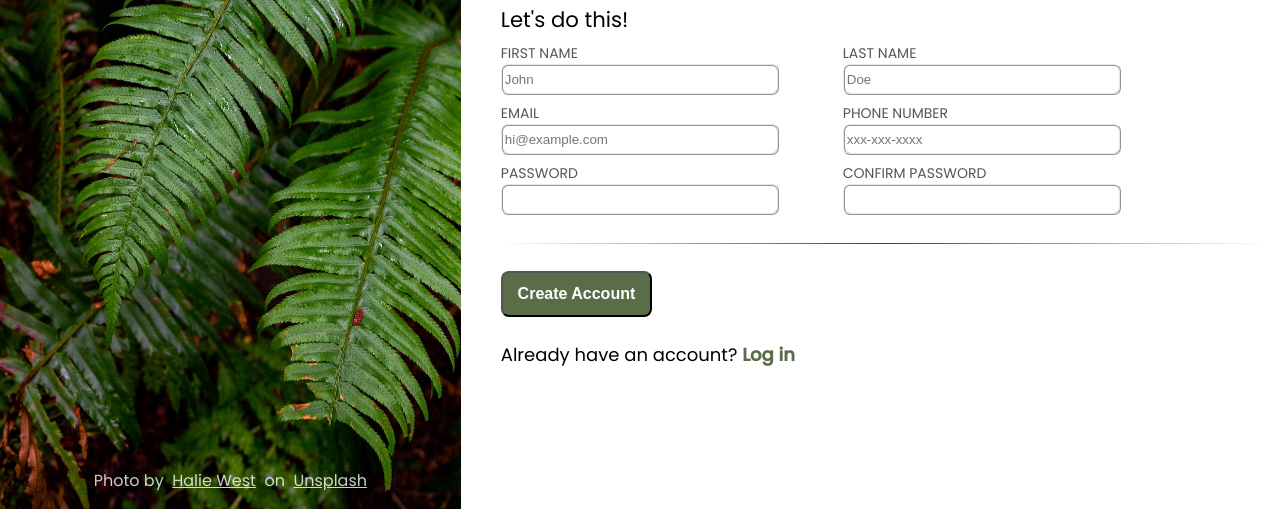
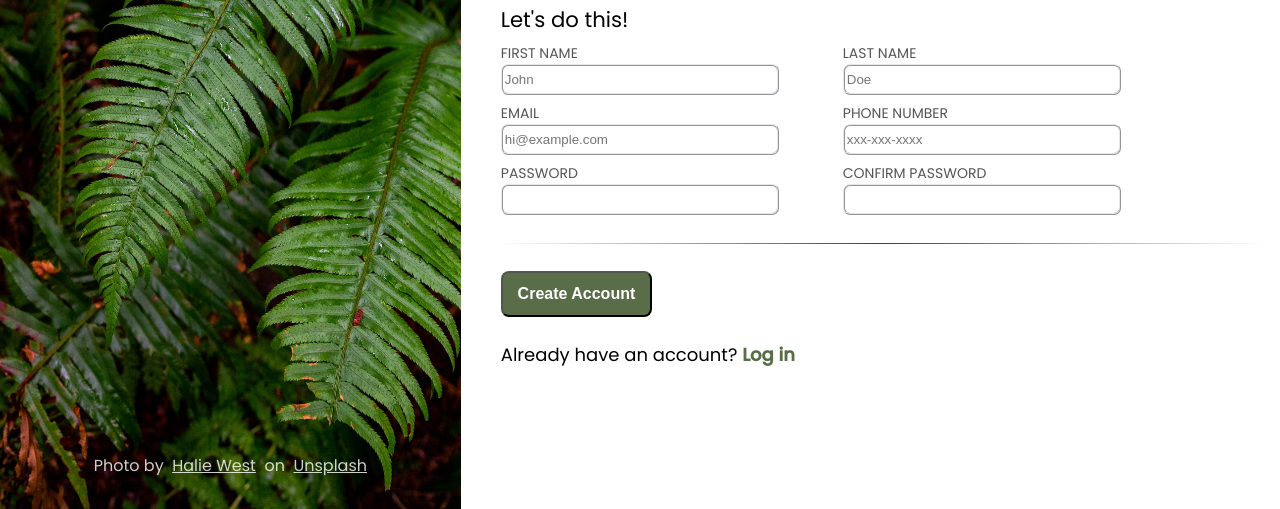
Before and after one commit to Sankari-K/sign-up-form, a plain HTML site: page index.html in a window 1280 px wide. Shown: the part 291-800 px from the top of the page. Drawn offline with Linux system fonts and the light colour scheme.

Commit message:
Fix credits position

```diff
--- a/style.css
+++ b/style.css
@@ -48,7 +48,7 @@ body {
 .credits {
     display: flex;
     position: absolute;
-    bottom: 3vh;
+    bottom: calc(15px + 3vh);
     width: 100%;
     color: var(--credit-color);
     justify-content: center;
```
